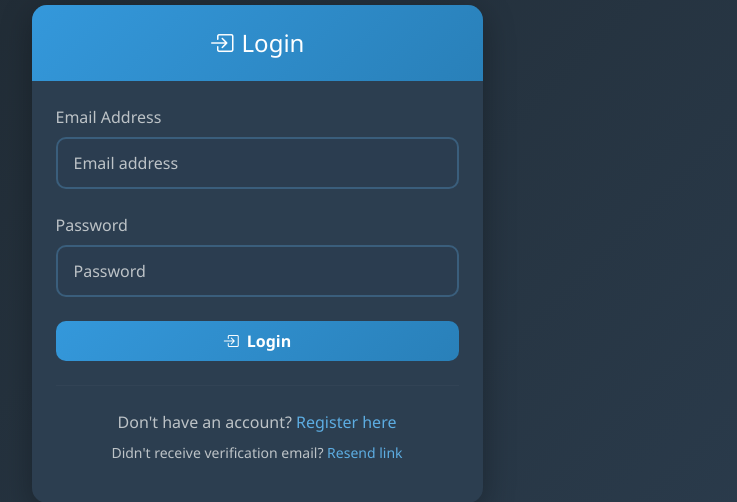
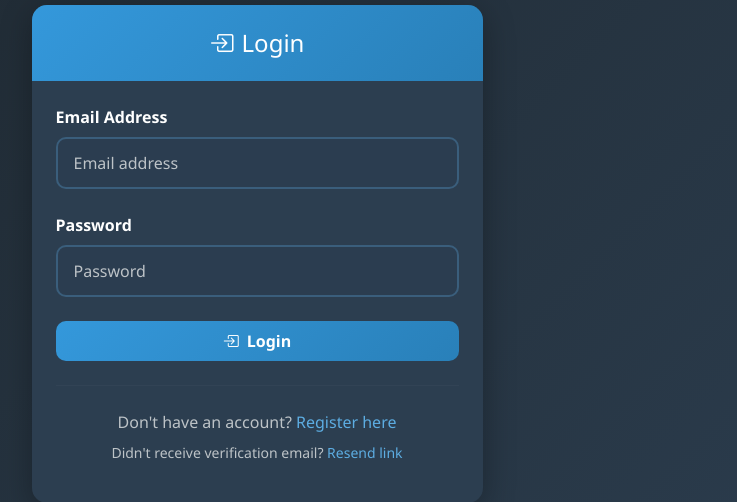
Before and after one commit to Snuggy24/UNIKL-Library-System-, a Django app: page /accounts/login/ in a window 1280 px wide. Shown: the part 133-635 px from the top of the page, without its empty margins (383-1120 px from the left). Run offline with Django 5.2, Linux system fonts and the light colour scheme.

Commit message:
Update form label styles in base.html

```diff
--- a/library_management/templates/base.html
+++ b/library_management/templates/base.html
@@ -91,8 +91,14 @@
         }
 
         .form-label {
-            color: var(--text-muted);
-            font-weight: 500;
+            color: white;
+            font-weight: 600;
+        }
+        .card-body label {
+            color: white;
+            font-weight: 600;
+            display: block;
+            margin-bottom: 0.5rem;
         }
 
         /* Buttons */
```
